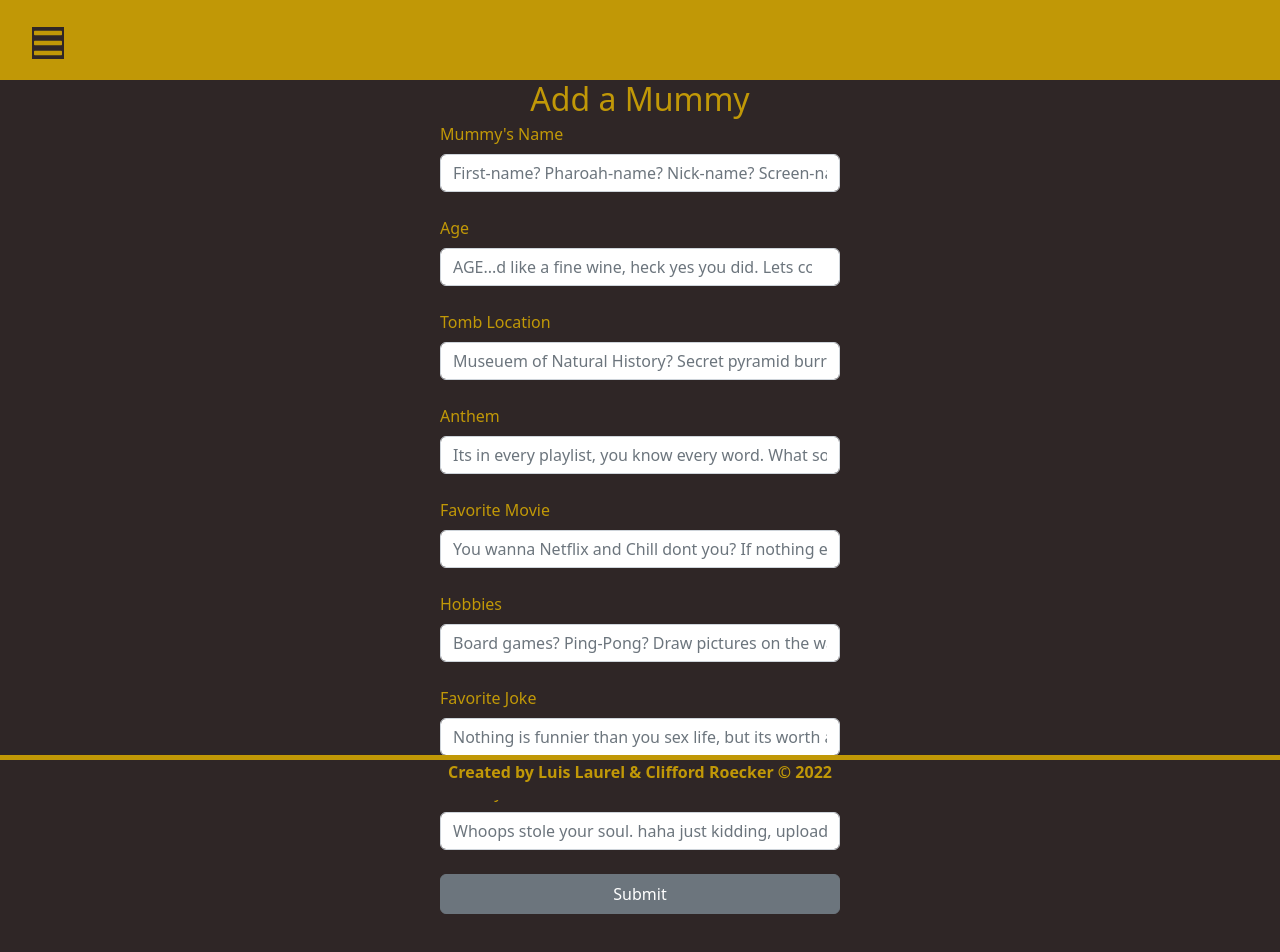
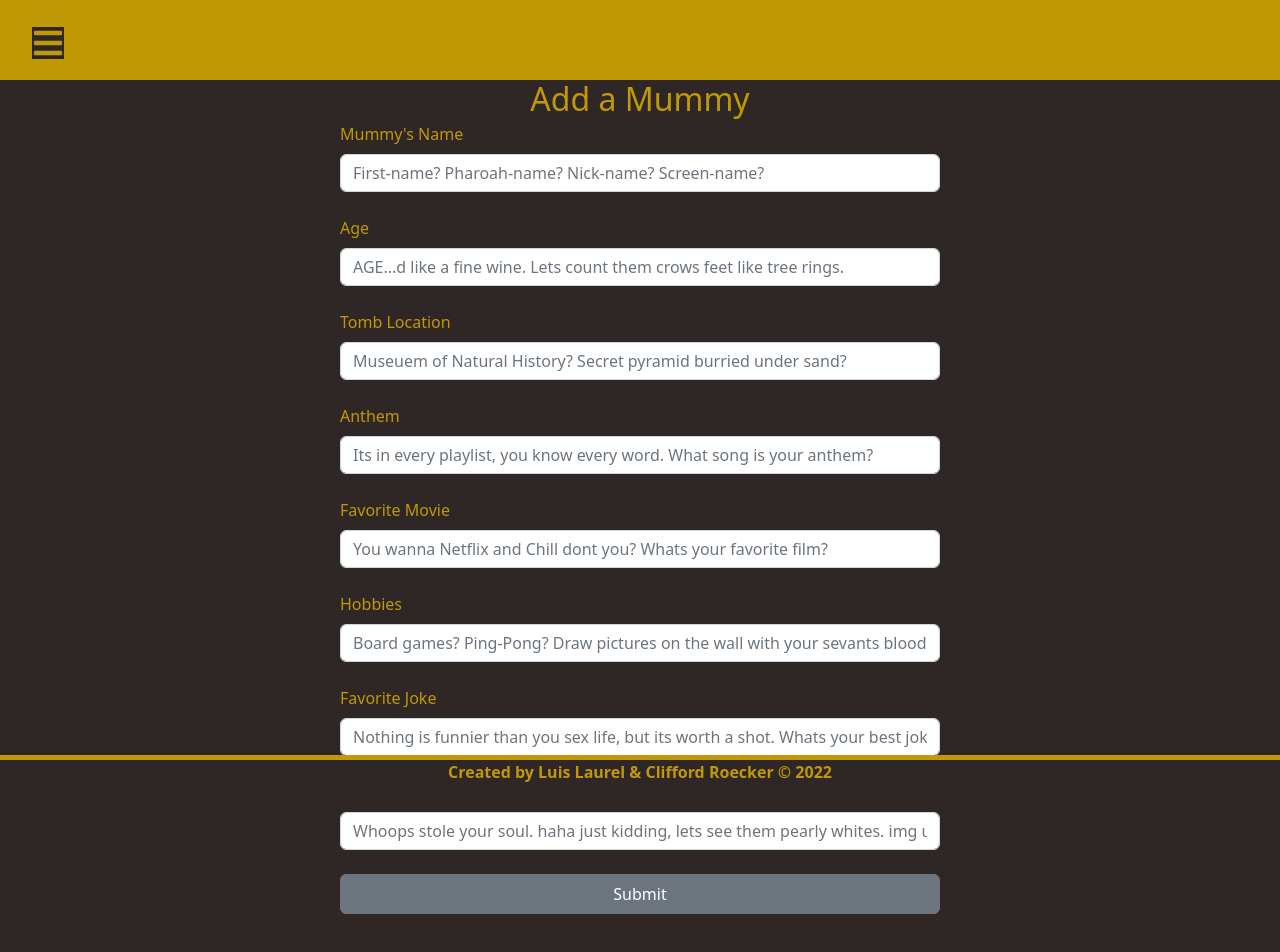
Before and after one commit to learn-academy-2022-echo/cat-tinder-frontend-charlean-sphinx-we-are-the-best-1, a React (Create React App) app: page /catnew in a window 1280 px wide. Shown: the top 952 px of the page. Before the commit the page ends 926 px from the top, so only its background shows below. Built offline with nearby package versions, Linux system fonts and the light colour scheme; no server answers.

Commit message:
fixed the form

```diff
--- a/src/App.css
+++ b/src/App.css
@@ -98,7 +98,7 @@
 .formgroup{
   display: flex;
   flex-direction: column;
-  width: 400px;
+  width: 600px;
 
 }
 
@@ -134,3 +134,9 @@
   font-weight: bold;
 
 }
+
+.catimg{
+  max-width: 500px;
+  max-height:500px;
+  bottom:0;
+}
--- a/src/pages/CatEdit.js
+++ b/src/pages/CatEdit.js
@@ -115,6 +115,9 @@
           </Button>
         </Form>
       </>
+      <br></br>
+      <br></br>
+      <br></br>
       </div>
   )
 }
--- a/src/pages/CatNew.js
+++ b/src/pages/CatNew.js
@@ -37,7 +37,7 @@
             <Label for="name">Mummy's Name</Label>
             <Input
               name="name"
-              placeholder="First-name? Pharoah-name? Nick-name? Screen-name? We dont care, just give us a name!"
+              placeholder="First-name? Pharoah-name? Nick-name? Screen-name?"
               type="text"
               onChange={handleCats}
               value={newCat.name}
@@ -46,7 +46,7 @@
             <Label for="age">Age</Label>
             <Input
               name="age"
-              placeholder="AGE...d like a fine wine, heck yes you did. Lets count them crows feet like tree rings. How old are? "
+              placeholder="AGE...d like a fine wine. Lets count them crows feet like tree rings."
               type="number"
               onChange={handleCats}
               value={newCat.age}
@@ -73,7 +73,7 @@
             <Label for="movie">Favorite Movie</Label>
             <Input
               name="movie"
-              placeholder="You wanna Netflix and Chill dont you? If nothing else in your profile turned them on, this will for sure... Whats your favorite film?"
+              placeholder="You wanna Netflix and Chill dont you? Whats your favorite film?"
               type="text"
               onChange={handleCats}
               value={newCat.movie}
@@ -82,7 +82,7 @@
             <Label for="enjoys">Hobbies</Label>
             <Input
               name="enjoys"
-              placeholder="Board games? Ping-Pong? Draw pictures on the wall with your sevants blood? What hobbies do you have?"
+              placeholder="Board games? Ping-Pong? Draw pictures on the wall with your sevants blood?"
               type="text"
               onChange={handleCats}
               value={newCat.enjoys}
@@ -97,10 +97,10 @@
               value={newCat.joke}
             />
             <br></br>
-            <Label for="image">Mummy Profile</Label>
+            <Label for="image">Profile Picture</Label>
             <Input
               name="image"
-              placeholder="Whoops stole your soul. haha just kidding, upload a photo, try to not have glasses on, and smile, lets see them pearly whites."
+              placeholder="Whoops stole your soul. haha just kidding, lets see them pearly whites. img url?"
               type="url"
               onChange={handleCats}
               value={newCat.image}
@@ -114,6 +114,9 @@
           </Button>
         </FormGroup>
         </div>
+        <br></br>
+        <br></br>
+        <br></br>
       </>
     )
   }
--- a/src/pages/CatShow.js
+++ b/src/pages/CatShow.js
@@ -7,7 +7,7 @@
  const cat = cats.find((cat) => cat.id === +id)
 console.log(id)
   return (
-    <div className='CatShow'><Card className="my-2">
+    <div className='CatShow'><Card className="catimg">
         <img
           alt="Card cap"
           src={cat.image}
@@ -40,6 +40,9 @@
         </CardBody>
       </Card>
       <br></br>
+      <br></br>
+      <br></br>
+      <br></br>
       </div>
   )
 }
```
